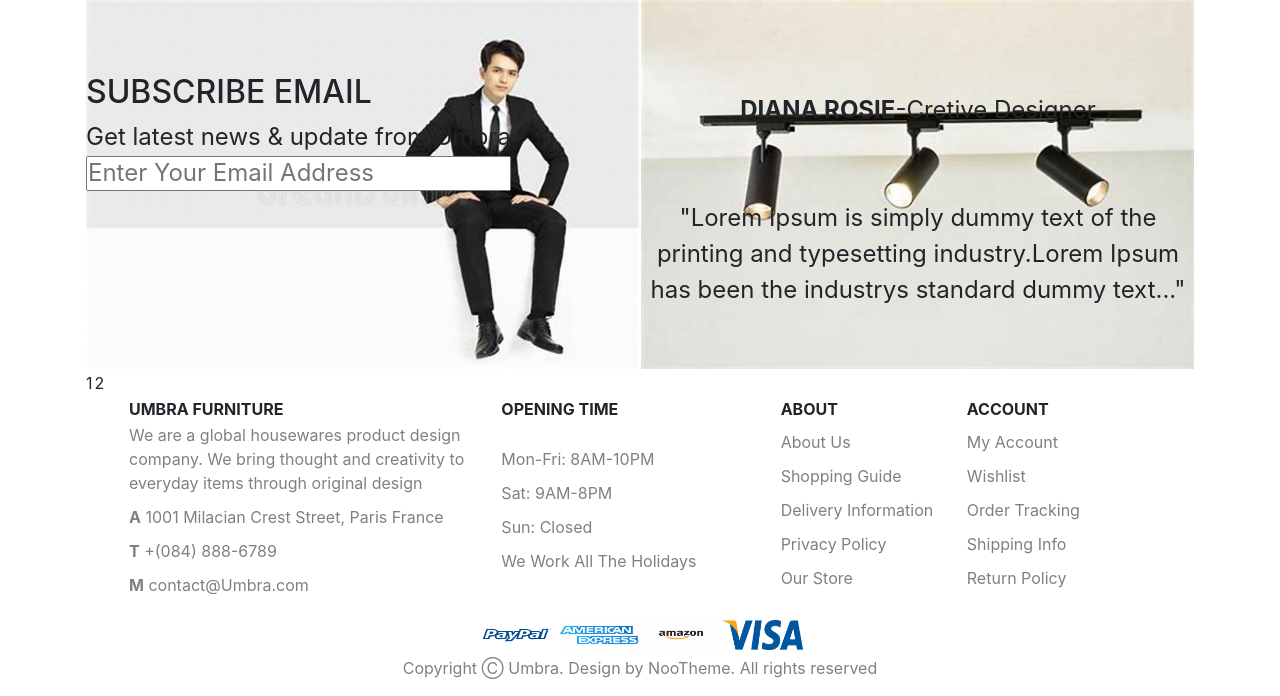
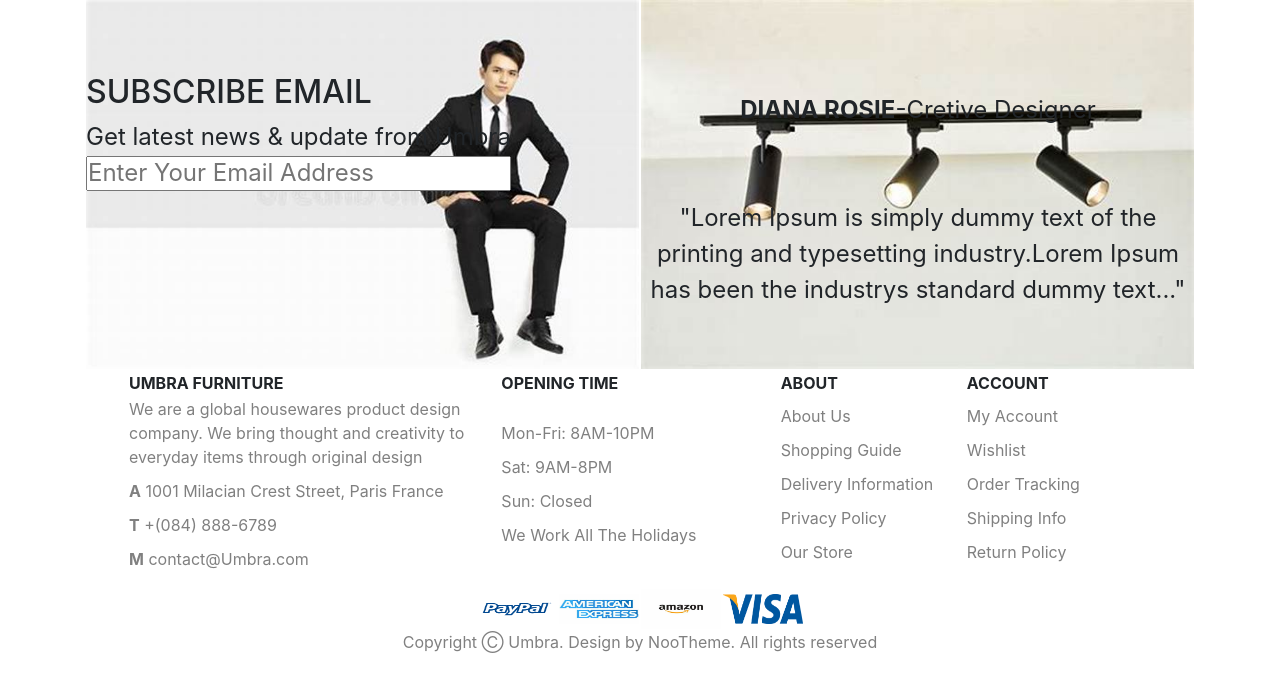
Before and after one commit to IGARSAL/MiMuebleria, a Django app: template adminApp/templates/inicio.html in a window 1280 px wide; the page is wider, and only the part inside the window is pictured. Shown: the part 5559-6255 px from the top of that part. After the commit the page ends 6212 px from the top of that part, so only its background shows below. Run offline with Django 3.2, Linux system fonts and the light colour scheme; the template is opened without the code that fills it, so the values that code supplies are empty; some libraries are stand-ins or nearby versions.

Commit message:
eliminacion de lineas innecesarias

```diff
--- a/adminApp/templates/inicio.html
+++ b/adminApp/templates/inicio.html
@@ -197,12 +197,6 @@
             </td>
         </tr>
     </table>
-    <table>
-        <tr>
-            <td>1</td>
-            <td>2</td>
-        </tr>
-    </table>
 </div>
 </body>
 {% endblock %}
--- a/tienda/templates/tienda.html
+++ b/tienda/templates/tienda.html
@@ -24,6 +24,7 @@
                             {% if producto.descuento > 0 %}
                                 <p class="lead text-secondary">
                                     <del>$ {{ producto.precio }}</del> <!-- Precio original tachado -->
+                                    <br>
                                     $ {{ producto.precio_descuento }}
                                 </p>
                                 <a class="lead text-secondary">{{ producto.descuento }}% Descuento</a>
```
